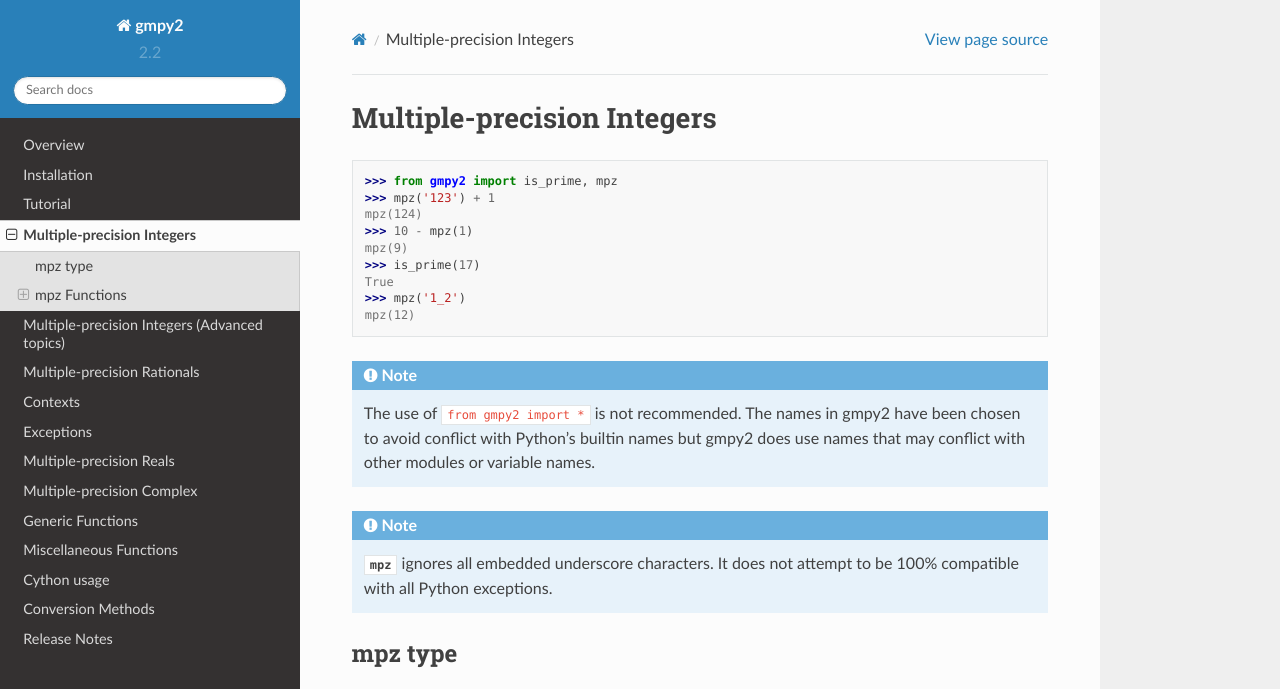
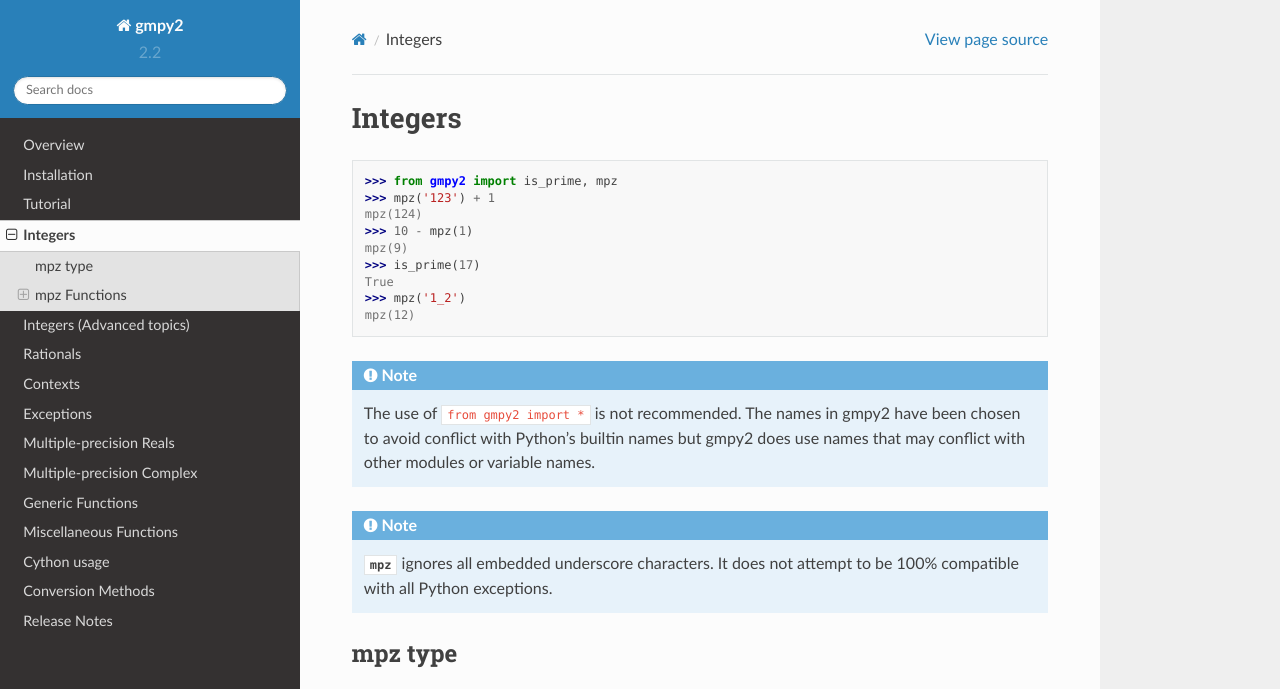
Before and after one commit to aleaxit/gmpy, a Sphinx documentation site: the page built from docs/mpz.rst, in a window 1280 px wide and 900 px high, cut to the strip 0-689 px from the top of the window. Built offline with Sphinx 7.4.7 and the Read the Docs theme 2.0.0, drawn with Linux system fonts in a browser that asks for light colours; formulas are drawn with MathJax 3; the version number is read from the project's files by our own code.

Commit message:
Rename chapters for integers/rationals
These actually are arbitrary precision types

```diff
--- a/docs/advmpz.rst
+++ b/docs/advmpz.rst
@@ -1,5 +1,5 @@
-Multiple-precision Integers (Advanced topics)
-=============================================
+Integers (Advanced topics)
+==========================
 
 .. currentmodule:: gmpy2
 
--- a/docs/mpq.rst
+++ b/docs/mpq.rst
@@ -1,5 +1,5 @@
-Multiple-precision Rationals
-============================
+Rationals
+=========
 
 .. currentmodule:: gmpy2
 
--- a/docs/mpz.rst
+++ b/docs/mpz.rst
@@ -1,5 +1,5 @@
-Multiple-precision Integers
-===========================
+Integers
+========
 
 .. currentmodule:: gmpy2
 
```
